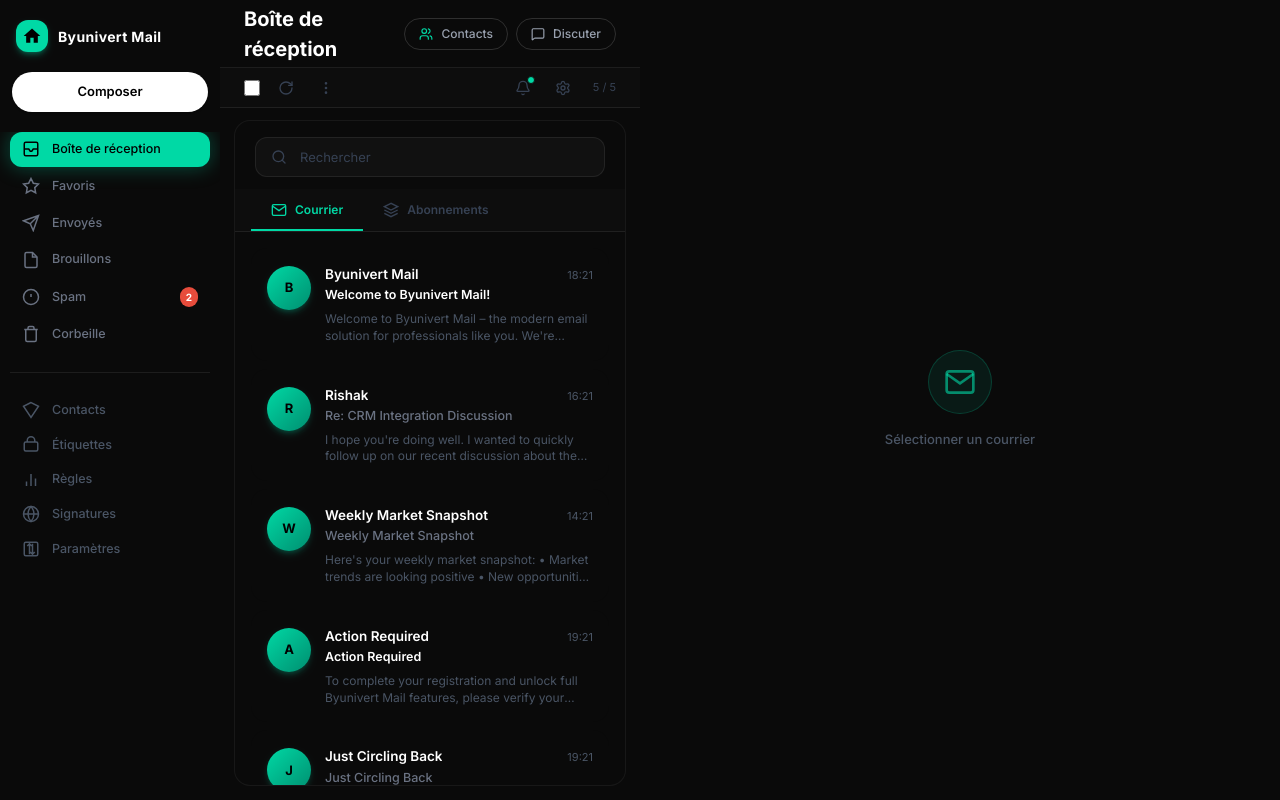
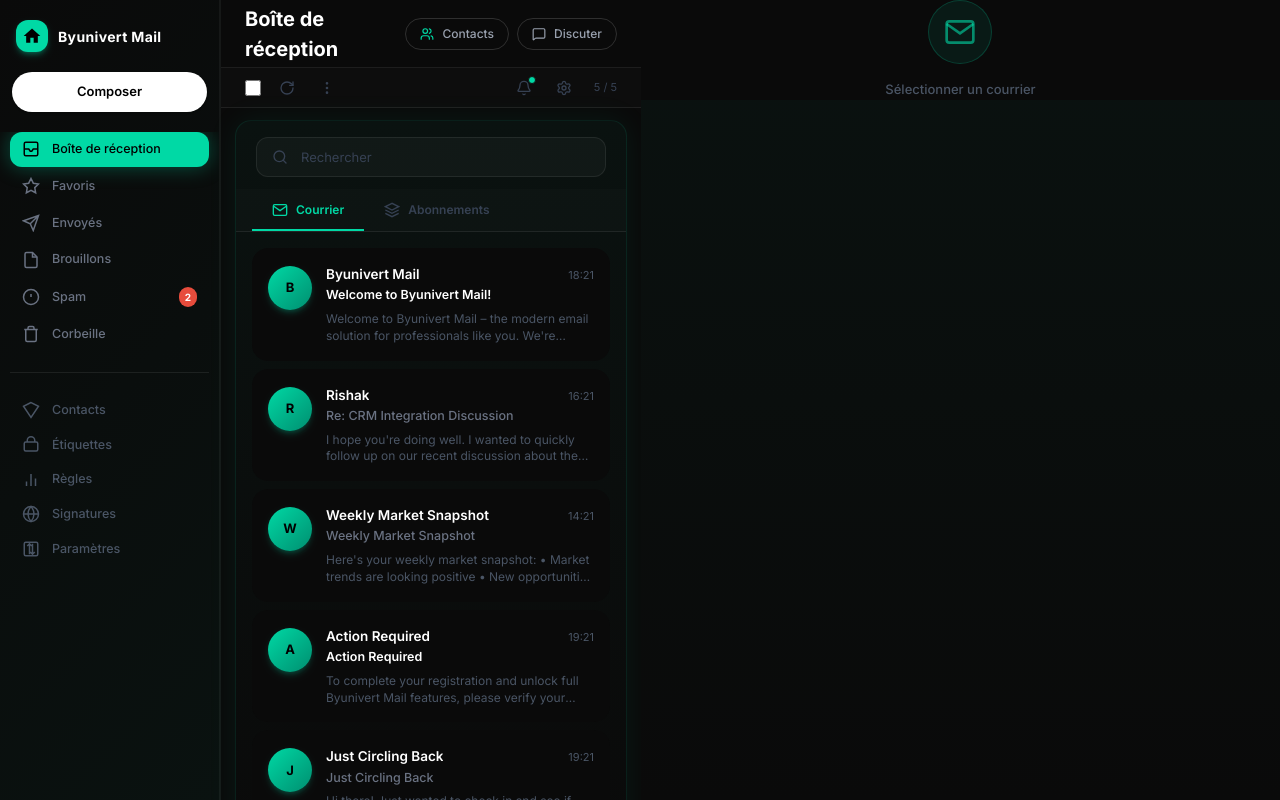
Before and after one commit to oussamasaoudii/v0-byunivert-mail-frontend, a Next.js app: page /mail in a window 1280 px wide. Built offline with nearby package versions, Linux system fonts and the light colour scheme.

Commit message:
enhance UI with atmospheric depth and tonal variation
Co-authored-by: oussama_saoudi <85964052+oussamasaoudii@users.noreply.github.com>

```diff
--- a/app/globals.css
+++ b/app/globals.css
@@ -142,7 +142,7 @@
   }
   body {
     @apply text-foreground;
-    background-color: #0a0a0a;
+    background: linear-gradient(135deg, #0a0a0a 0%, #0a1210 50%, #0a0a0a 100%);
   }
 }
 
@@ -170,3 +170,29 @@
 .shadow-premium {
   box-shadow: 0 20px 60px rgba(0, 0, 0, 0.6), 0 0 1px rgba(0, 217, 165, 0.1);
 }
+
+/* Subtle vignette - adds cinematic depth */
+.vignette {
+  position: relative;
+}
+
+.vignette::after {
+  content: '';
+  position: absolute;
+  inset: 0;
+  background: radial-gradient(ellipse at center, transparent 0%, rgba(0, 0, 0, 0.15) 100%);
+  pointer-events: none;
+}
+
+/* Atmospheric backgrounds for different surfaces */
+.bg-surface-primary {
+  background: linear-gradient(135deg, #0a0a0a 0%, #0a1210 100%);
+}
+
+.bg-surface-secondary {
+  background: linear-gradient(135deg, #0a0a0a 0%, #0a0f0d 100%);
+}
+
+.bg-surface-tertiary {
+  background: linear-gradient(180deg, #0a1210 0%, #0a0a0a 100%);
+}
--- a/app/mail/page.tsx
+++ b/app/mail/page.tsx
@@ -10,19 +10,30 @@ export default function MailPage() {
   const [activeFolder, setActiveFolder] = useState('inbox')
 
   return (
-    <div className="flex h-screen w-full bg-[#0a0a0a] overflow-hidden">
-      {/* Sidebar - 220px fixed */}
+    <div className="flex h-screen w-full bg-[#0a0a0a] overflow-hidden relative">
+      {/* Subtle atmospheric vignette overlay */}
+      <div className="absolute inset-0 pointer-events-none z-0 bg-radial-vignette opacity-40" style={{
+        backgroundImage: 'radial-gradient(ellipse at center, transparent 0%, rgba(0,0,0,0.2) 100%)'
+      }} />
+
+      {/* Sidebar - 220px fixed with atmospheric background */}
+      <div className="relative z-10 bg-surface-primary">
         <MailSidebar activeFolder={activeFolder} onFolderChange={setActiveFolder} />
+      </div>
 
-      {/* Message List - 420px fixed */}
+      {/* Message List - 420px fixed with subtle atmospheric treatment */}
+      <div className="relative z-10 bg-surface-secondary border-l border-white/[0.05]">
         <MessageList
           onSelectMessage={setSelectedMessageId}
           selectedMessageId={selectedMessageId}
           activeFolder={activeFolder}
         />
+      </div>
 
-      {/* Reading Pane - fills remaining space */}
+      {/* Reading Pane - fills remaining space with atmospheric depth */}
+      <div className="relative z-10 flex-1 bg-surface-tertiary overflow-hidden">
         <ReadingPane messageId={selectedMessageId} />
+      </div>
     </div>
   )
 }
--- a/components/mail/message-list.tsx
+++ b/components/mail/message-list.tsx
@@ -245,8 +245,8 @@ export default function MessageList({ selectedMessageId, onSelectMessage, active
         <span className="text-[11px] text-gray-700 ml-1">{messages.length} / {messages.length}</span>
       </div>
 
-      {/* Inner black card container - key visual element */}
-      <div className="flex-1 m-3.5 mt-3 bg-[#0a0a0a] rounded-2xl flex flex-col overflow-hidden border border-white/[0.06]">
+      {/* Inner card container - with atmospheric gradient background */}
+      <div className="flex-1 m-3.5 mt-3 bg-gradient-to-b from-[#0a1210] to-[#0a0a0a] rounded-2xl flex flex-col overflow-hidden border border-[#00d9a5]/10 shadow-[0_0_30px_rgba(0,217,165,0.08)]">
         {/* Search bar */}
         <div className="px-5 pt-4 pb-3">
           <div className="relative">
--- a/components/mail/reading-pane.tsx
+++ b/components/mail/reading-pane.tsx
@@ -63,8 +63,8 @@ export default function ReadingPane({ messageId }: ReadingPaneProps) {
 
   if (isLoading) {
     return (
-      <div className="hidden md:flex flex-1 bg-[#0a0a0a] p-4 overflow-hidden">
-        <div className="flex-1 bg-[#0a0a0a] rounded-xl p-6 space-y-6 border border-white/[0.06]">
+      <div className="hidden md:flex flex-1 bg-surface-tertiary p-4 overflow-hidden">
+        <div className="flex-1 bg-gradient-to-b from-[#0a1210] to-[#0a0a0a] rounded-xl p-6 space-y-6 border border-[#00d9a5]/10 shadow-[0_0_30px_rgba(0,217,165,0.08)]">
           <div className="flex items-start gap-4">
             <div className="w-12 h-12 rounded-full bg-white/5 animate-pulse flex-shrink-0" />
             <div className="space-y-2 flex-1">
@@ -84,19 +84,19 @@ export default function ReadingPane({ messageId }: ReadingPaneProps) {
 
   if (!message) {
     return (
-      <div className="hidden md:flex flex-1 items-center justify-center bg-[#0a0a0a] text-gray-600">
+      <div className="hidden md:flex flex-1 items-center justify-center bg-surface-tertiary text-gray-600">
         <p className="text-[13px]">Courrier introuvable</p>
       </div>
     )
   }
 
   return (
-    <div className="hidden md:flex flex-1 flex-col bg-[#0a0a0a] p-4 overflow-hidden">
-      {/* Reading panel card - premium dark glass */}
-      <div className="flex-1 bg-[#0a0a0a] rounded-xl flex flex-col overflow-hidden border border-white/[0.06]">
+    <div className="hidden md:flex flex-1 flex-col bg-surface-tertiary p-4 overflow-hidden">
+      {/* Reading panel card - premium dark glass with atmospheric gradient */}
+      <div className="flex-1 bg-gradient-to-b from-[#0a1210] to-[#0a0a0a] rounded-xl flex flex-col overflow-hidden border border-[#00d9a5]/10 shadow-[0_0_30px_rgba(0,217,165,0.08)]">
 
         {/* Sender header */}
-        <div className="px-6 py-5 border-b border-white/[0.08] bg-white/[0.02]">
+        <div className="px-6 py-5 border-b border-[#00d9a5]/10 bg-gradient-to-r from-[#0a1210] to-[#0a0a0a]">
           <div className="flex items-start justify-between gap-4">
             <div className="flex items-start gap-4">
               {/* Avatar with gradient */}
--- a/components/mail/sidebar.tsx
+++ b/components/mail/sidebar.tsx
@@ -134,7 +134,7 @@ export default function MailSidebar({ activeFolder = 'inbox', onFolderChange }:
       )}
 
       {/* Sidebar - exact 220px width like reference */}
-      <aside className={`fixed md:relative w-[220px] h-full bg-[#0a0a0a] flex flex-col z-40 transition-transform md:translate-x-0 ${
+      <aside className={`fixed md:relative w-[220px] h-full bg-transparent flex flex-col z-40 transition-transform md:translate-x-0 border-r border-white/[0.05] ${
         mobileOpen ? 'translate-x-0' : '-translate-x-full'
       }`}>
 
```
Lines whose indentation alone changed are shown as unchanged.
